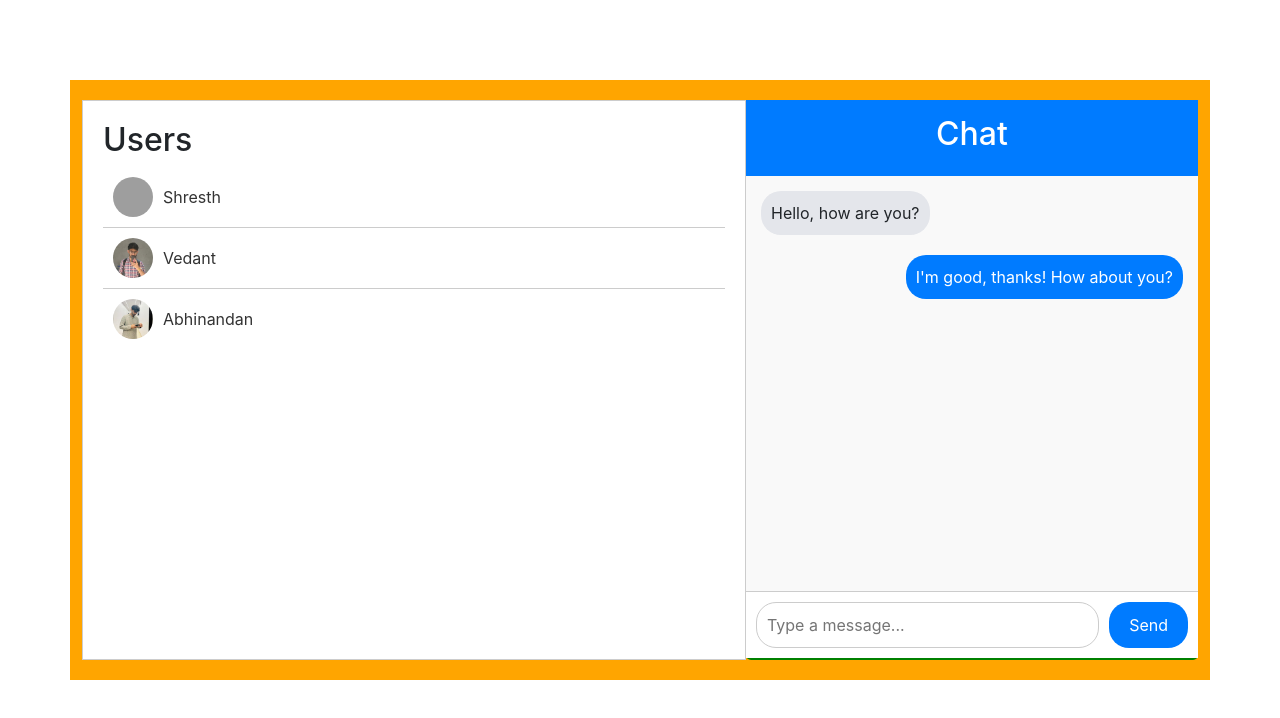
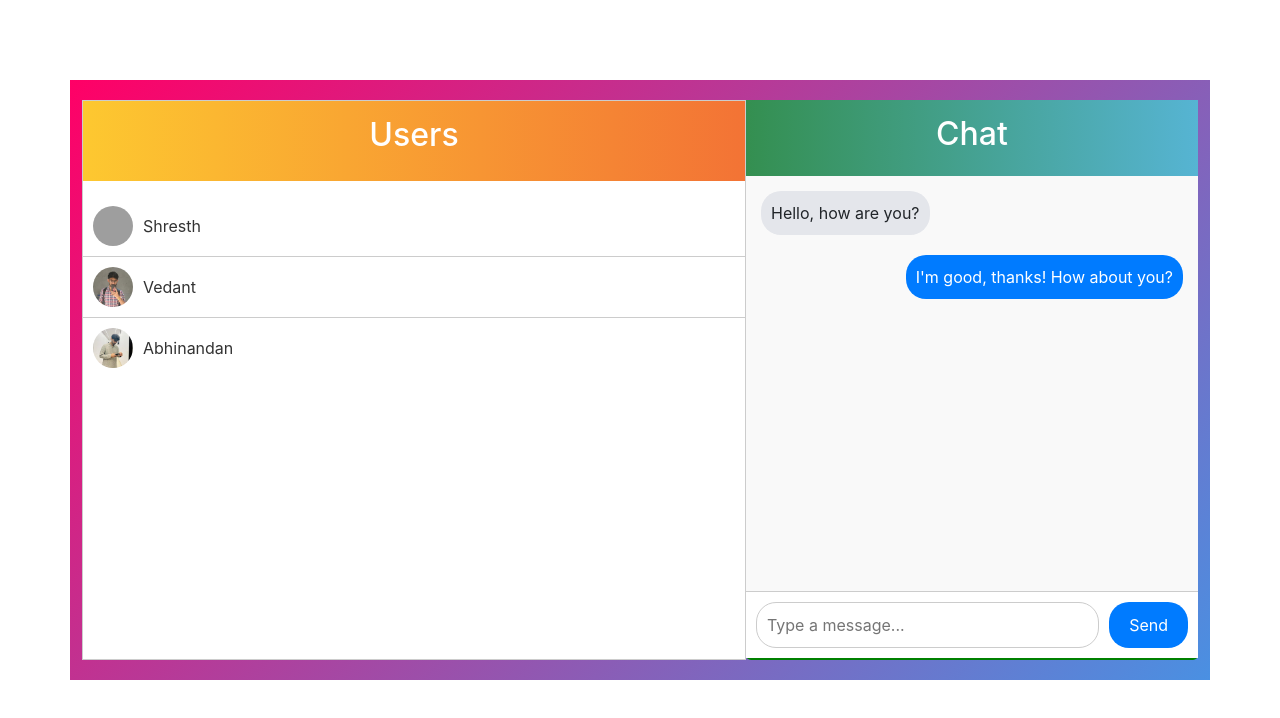
Before and after one commit to KumarShresth7/BuzzChat, a React (Create React App) app in the folder client/: page /chat in a window 1280 px wide. Shown: the top 718 px of the page. Built offline with nearby package versions, Linux system fonts and the light colour scheme; grey boxes are pictures that could not be loaded.

Commit message:
basic frontend and designing

```diff
--- a/client/src/pages/chat.js
+++ b/client/src/pages/chat.js
@@ -11,7 +11,10 @@ const chat = () => {
 
         <div className="users">
         <div className="user-list-container">
-        <h2>Users</h2>
+          <div className="user-header">
+          <h2>Users</h2>
+          </div>
+
         <ul class="user-list">
             <li class="user-item">
                 <img src={Shresth} alt="User 1" class="user-avatar"/>
--- a/client/src/pages/styles/chat.css
+++ b/client/src/pages/styles/chat.css
@@ -1,5 +1,5 @@
 .container-xl{
-    background-color: orange;
+    background: linear-gradient(135deg, #f06, #4a90e2);
     display: flex;
     justify-content: space-between;
     align-items: center;
@@ -24,7 +24,7 @@
 
 .chat-header {
     padding: 15px;
-    background-color: #007bff;
+    background: linear-gradient(to right, #348f50, #56b4d3);
     color: #fff;
     text-align: center;
 }
@@ -92,10 +92,20 @@
 .user-list-container {
     height: 70vh;
     width: 83vh;
-    padding: 20px;
+    padding: 0px;
     border: 1px solid #ccc;
     /* border-radius: 8px; */
     background-color: #fff;
+}
+
+
+.user-header {
+    height: 10vh;
+    background: linear-gradient(to right, #fdc830, #f37335);
+    color: #fff;
+    text-align: center;
+    padding: 15px;
+    margin-bottom: 15px;
 }
 
 
```
